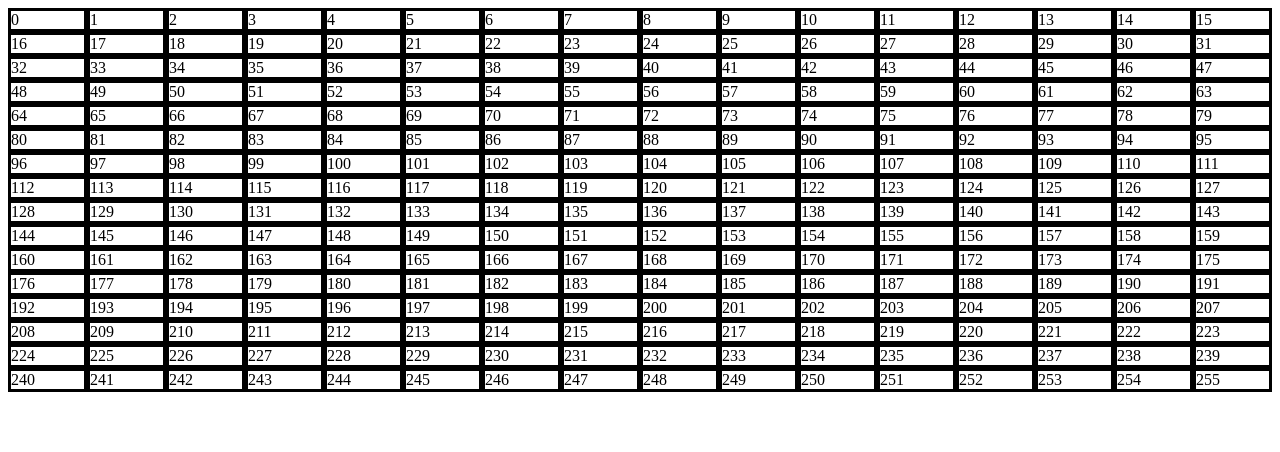
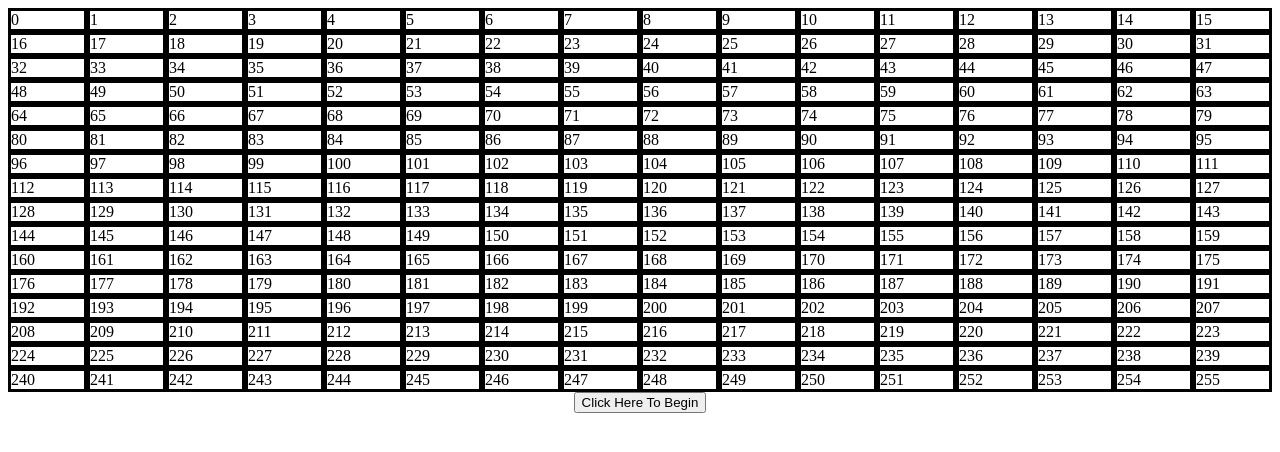
Before and after one commit to toastexmachina/etch-a-sketch-odin, a plain HTML site: page index.html in a window 1280 px wide. Drawn offline with Linux system fonts and the light colour scheme.

Commit message:
Add button that creates a popup after being clicked
So users can enter the grid size.

```diff
--- a/main.js
+++ b/main.js
@@ -1,5 +1,19 @@
 // Store the div element in the html file to a variable
 const container = document.querySelector("#container");
+
+// Button at the top of the screen
+// Button click triggers a popup - "How many squares per side?"
+// The number entered removes the existing grid and creates a new grid with the correct number of squares
+    // Change the flex-basis property to js
+
+const button = document.createElement("button");
+document.body.appendChild(button);
+button.textContent = "Click Here To Begin";
+
+button.addEventListener("click", function(e){
+    let gridSize = prompt("How many boxes would you like?", "16x16");
+});
+
 
 // Loop to create 256 div elements within the container div
 for (let i=0; i<256; i++) {
@@ -10,8 +24,4 @@ for (let i=0; i<256; i++) {
     newDiv.addEventListener("mouseover", function(e){
         e.target.style.backgroundColor = "black";
     });
-}
-
-// hover element to change div color when mouse passes over
-// eventListener - mouse hover
-    // function to change background color
+};
--- a/style.css
+++ b/style.css
@@ -13,3 +13,9 @@
     border-style: solid;
     flex-basis: 6.25%;
 }
+
+button {
+    display: block;
+    margin-left: auto;
+    margin-right: auto;
+}
```
